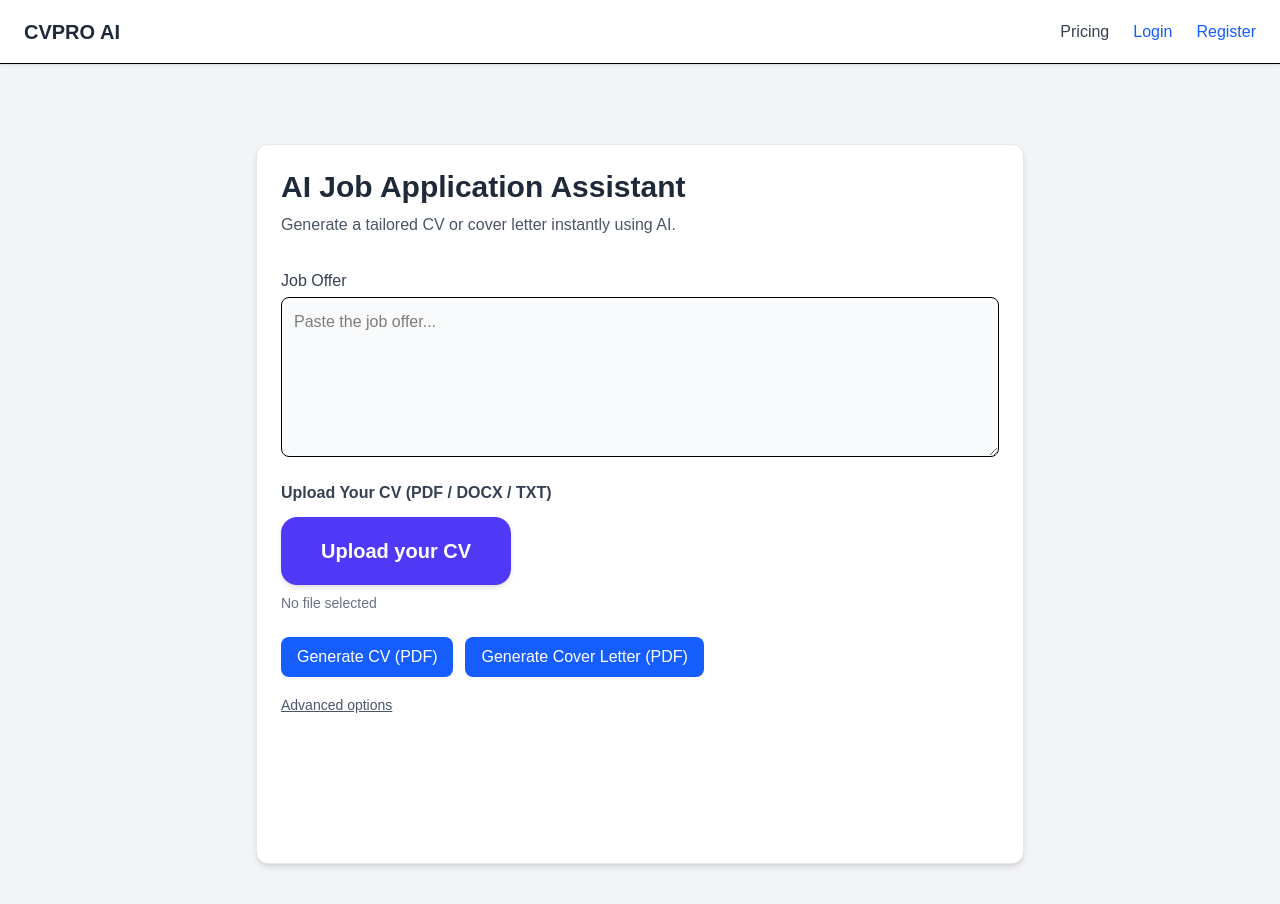
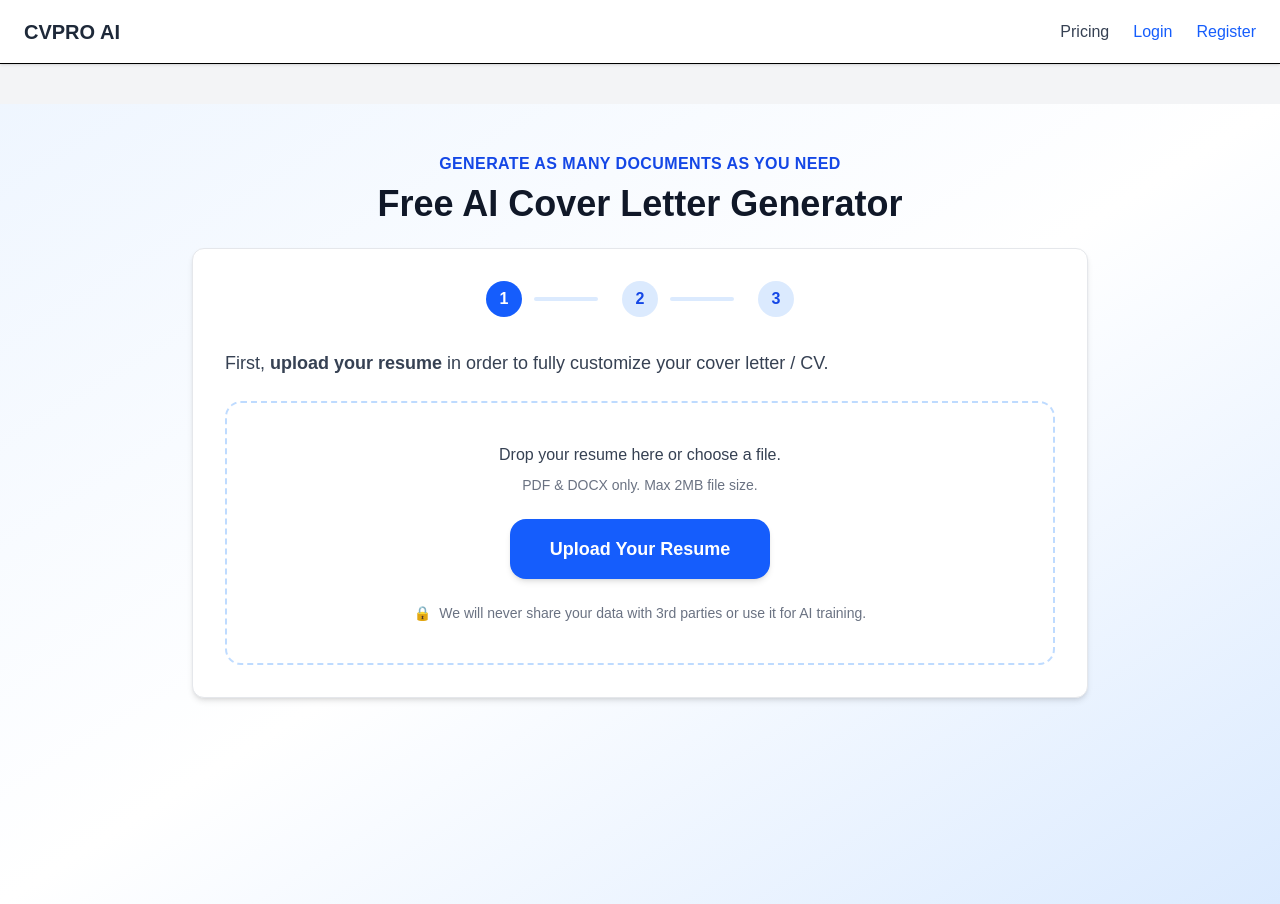
Before and after one commit to sofmega/CV_generator, a React (Vite) app in the folder frontend/: page / in a window 1280 px wide. Built offline with nearby package versions, Linux system fonts and the light colour scheme; no server answers.

Commit message:
improved UI / UX

```diff
--- a/frontend/src/hooks/useGenerator.ts
+++ b/frontend/src/hooks/useGenerator.ts
@@ -1,125 +1,189 @@
-// src/features/generator/useGenerator.ts
-
 import { useState } from "react";
 import type { ChangeEvent } from "react";
+import { useNavigate } from "react-router-dom";
+
 import { extractCvText, generateDocument } from "../api/generatorApi";
 import type { GenerateType } from "../product/generator/types";
-import { useNavigate } from "react-router-dom";
 import type { ApiError } from "../lib/api";
+
+type Step = 1 | 2 | 3 | 4;
 
 export function useGenerator() {
   const navigate = useNavigate();
 
+  const [step, setStep] = useState<Step>(1);
+
   const [jobOffer, setJobOffer] = useState("");
   const [cvText, setCvText] = useState("");
+
+  const [uploadProgress, setUploadProgress] = useState(0);
+  const [isUploading, setIsUploading] = useState(false);
+  const [uploadedFileName, setUploadedFileName] = useState<string | null>(null);
+
   const [generatedText, setGeneratedText] = useState("");
+  const [generatedPdfBlob, setGeneratedPdfBlob] = useState<Blob | null>(null);
+
+  // ✅ PDF preview URL (so user can SEE the generated PDF)
+  const [pdfPreviewUrl, setPdfPreviewUrl] = useState<string | null>(null);
+
   const [isLoading, setIsLoading] = useState(false);
   const [error, setError] = useState<string | null>(null);
   const [lastType, setLastType] = useState<GenerateType | null>(null);
 
-  // ---------------------------------------------------------------------------
-  // Upload CV
-  // ---------------------------------------------------------------------------
+  const cleanupPdfUrl = () => {
+    if (pdfPreviewUrl) {
+      URL.revokeObjectURL(pdfPreviewUrl);
+    }
+    setPdfPreviewUrl(null);
+  };
+
+  const resetAll = () => {
+    cleanupPdfUrl();
+
+    setStep(1);
+    setJobOffer("");
+    setCvText("");
+    setUploadProgress(0);
+    setIsUploading(false);
+    setUploadedFileName(null);
+    setGeneratedText("");
+    setGeneratedPdfBlob(null);
+    setError(null);
+    setIsLoading(false);
+    setLastType(null);
+  };
+
   const handleCVUpload = async (e: ChangeEvent<HTMLInputElement>) => {
     const file = e.target.files?.[0];
     if (!file) return;
 
     setError(null);
+    setUploadedFileName(file.name);
+
+    // Step 2: uploading UI
+    setStep(2);
+    setIsUploading(true);
+    setUploadProgress(1);
 
     try {
-      const text = await extractCvText(file);
+      const text = await extractCvText(file, (p) => setUploadProgress(p));
       setCvText(text);
+
+      setIsUploading(false);
+      setUploadProgress(100);
+
+      // Done -> step 3
+      setStep(3);
     } catch (err: unknown) {
+      setIsUploading(false);
+
       const apiErr = err as ApiError;
-
-      if (typeof apiErr.status === "number" && apiErr.status === 401) {
+      if (typeof apiErr?.status === "number" && apiErr.status === 401) {
         navigate("/login");
         return;
       }
 
-      setError(apiErr.message);
+      setError(apiErr?.message || "Upload failed. Please try again.");
+      setStep(1);
     }
   };
 
-  // ---------------------------------------------------------------------------
-  // Generate document (CV or Cover Letter)
-  // ---------------------------------------------------------------------------
   const handleGenerate = async (type: GenerateType) => {
     if (!jobOffer.trim()) {
-      setError("Please paste the job offer first.");
+      setError("Please paste the job description first.");
       return;
     }
 
     setIsLoading(true);
     setError(null);
+
+    // reset outputs
     setGeneratedText("");
+    setGeneratedPdfBlob(null);
+    cleanupPdfUrl();
+
     setLastType(type);
 
     try {
-      const result = await generateDocument({
-        jobOffer,
-        cvText,
-        type,
-      });
+      const result = await generateDocument({ jobOffer, cvText, type });
 
-      // PDF
       if (result.pdfBlob) {
         const url = URL.createObjectURL(result.pdfBlob);
-        const a = document.createElement("a");
-        a.href = url;
-
-        a.download = type === "cv-pdf" ? "CV.pdf" : "Cover_Letter.pdf";
-        a.click();
-        URL.revokeObjectURL(url);
+        setPdfPreviewUrl(url);
+        setGeneratedPdfBlob(result.pdfBlob);
+        setStep(4);
         return;
       }
 
-      // Text
       if (result.text) {
         setGeneratedText(result.text);
+        setStep(4);
+        return;
       }
+
+      setError("No output returned from the server.");
     } catch (err: unknown) {
       const apiErr = err as ApiError;
 
-      if (apiErr.status === 401) {
+      if (apiErr?.status === 401) {
         navigate("/login");
         return;
       }
 
-      setError(apiErr.message || "Generation failed.");
+      setError(apiErr?.message || "Generation failed. Please try again.");
     } finally {
       setIsLoading(false);
     }
   };
 
-  // ---------------------------------------------------------------------------
-  // Download text result
-  // ---------------------------------------------------------------------------
-  const handleDownload = () => {
+  const downloadText = (filename: string) => {
     if (!generatedText) return;
-
-    const blob = new Blob([generatedText], { type: "text/plain" });
+    const blob = new Blob([generatedText], { type: "text/plain;charset=utf-8" });
     const url = URL.createObjectURL(blob);
     const a = document.createElement("a");
+    a.href = url;
+    a.download = filename;
+    a.click();
+    URL.revokeObjectURL(url);
+  };
 
+  const downloadPdf = (filename: string) => {
+    if (!generatedPdfBlob) return;
+    const url = URL.createObjectURL(generatedPdfBlob);
+    const a = document.createElement("a");
     a.href = url;
-    a.download = "cv.txt";
+    a.download = filename;
     a.click();
-
     URL.revokeObjectURL(url);
   };
 
   return {
+    step,
+    setStep,
+    resetAll,
+
     jobOffer,
+    setJobOffer,
+
     cvText,
+
+    uploadProgress,
+    isUploading,
+    uploadedFileName,
+
     generatedText,
+    setGeneratedText,
+
+    generatedPdfBlob,
+    pdfPreviewUrl,
+
     isLoading,
     error,
     lastType,
 
-    setJobOffer,
     handleCVUpload,
     handleGenerate,
-    handleDownload,
+    downloadText,
+    downloadPdf,
   };
 }
--- a/frontend/src/product/generator/GeneratePage.tsx
+++ b/frontend/src/product/generator/GeneratePage.tsx
@@ -1,59 +1,105 @@
-// frontend/src/product/generator/GeneratePage.tsx
-import { useState } from "react";
-import { useGenerator } from "../../hooks/useGenerator";
-import type { GenerateType } from "./types";
-
 import Card from "../../components/ui/Card";
 import Textarea from "../../components/ui/Textarea";
 import Button from "../../components/ui/Button";
+import { useGenerator } from "../../hooks/useGenerator";
+
+function Stepper({ step }: { step: number }) {
+  return (
+    <div className="flex items-center justify-center gap-6 mb-8">
+      {[1, 2, 3].map((n) => {
+        const done = step > n;
+        const active = step === n;
+
+        return (
+          <div key={n} className="flex items-center gap-3">
+            <div
+              className={[
+                "w-9 h-9 rounded-full flex items-center justify-center font-bold",
+                done ? "bg-emerald-500 text-white" : "",
+                active ? "bg-blue-600 text-white" : "",
+                !done && !active ? "bg-blue-100 text-blue-700" : "",
+              ].join(" ")}
+            >
+              {done ? "✓" : n}
+            </div>
+
+            {n !== 3 && (
+              <div className="w-16 h-1 rounded bg-blue-100 overflow-hidden">
+                <div
+                  className={[
+                    "h-full transition-all",
+                    step > n ? "w-full bg-blue-600" : "w-0 bg-blue-600",
+                  ].join(" ")}
+                />
+              </div>
+            )}
+          </div>
+        );
+      })}
+    </div>
+  );
+}
 
 export function GeneratePage() {
   const {
+    step,
+    setStep,
+    resetAll,
+
     jobOffer,
-    cvText,
+    setJobOffer,
+
+    uploadProgress,
+    isUploading,
+    uploadedFileName,
+
+    generatedText,
+    setGeneratedText,
+
+    generatedPdfBlob,
+    pdfPreviewUrl,
+
     isLoading,
     error,
     lastType,
-    setJobOffer,
+
     handleCVUpload,
     handleGenerate,
+    downloadText,
+    downloadPdf,
   } = useGenerator();
 
-  const [showAdvanced, setShowAdvanced] = useState(false);
+  return (
+    <div className="min-h-screen px-4 py-12 bg-gradient-to-br from-blue-50 via-white to-blue-100">
+      <div className="max-w-4xl mx-auto">
+        <div className="text-center mb-6">
+          <p className="text-blue-700 font-semibold tracking-wide">
+            GENERATE AS MANY DOCUMENTS AS YOU NEED
+          </p>
+          <h1 className="text-4xl font-black text-gray-900 mt-2">
+            Free AI Cover Letter Generator
+          </h1>
+        </div>
 
-  const onGenerateClick = (type: GenerateType) => {
-    handleGenerate(type);
-  };
+        <Card className="w-full p-8 rounded-3xl shadow-lg">
+          {step !== 4 && <Stepper step={step} />}
 
-  return (
-    <div className="min-h-screen bg-gray-100 flex justify-center px-4 py-10">
-      <Card className="w-full max-w-3xl">
-        <h1 className="text-3xl font-bold mb-2 text-gray-800">
-          AI Job Application Assistant
-        </h1>
-
-        <p className="text-gray-600 mb-8">
-          Generate a tailored CV or cover letter instantly using AI.
+          {/* STEP 1 */}
+          {step === 1 && (
+            <div>
+              <p className="text-gray-700 mb-6 text-lg">
+                First, <span className="font-bold">upload your resume</span> in order to
+                fully customize your cover letter / CV.
               </p>
 
-        {/* Job Offer */}
-        <div className="mb-6">
-          <Textarea
-            label="Job Offer"
-            placeholder="Paste the job offer..."
-            value={jobOffer}
-            onChange={(e) => setJobOffer(e.target.value)}
-            className="h-40"
-          />
-        </div>
+              <div className="border-2 border-dashed border-blue-200 rounded-2xl p-10 text-center">
+                <p className="text-gray-700 mb-2">
+                  Drop your resume here or choose a file.
+                </p>
+                <p className="text-sm text-gray-500 mb-6">
+                  PDF & DOCX only. Max 2MB file size.
+                </p>
 
-        {/* CV Upload (Professional button) */}
-        <div className="mb-6">
-          <label className="block font-semibold mb-3 text-gray-700">
-            Upload Your CV (PDF / DOCX / TXT)
-          </label>
-
-          {/* Hidden native input */}
                 <input
                   id="cv-upload"
                   type="file"
@@ -62,71 +108,185 @@ export function GeneratePage() {
                   className="hidden"
                 />
 
-          {/* Styled button */}
                 <label
                   htmlFor="cv-upload"
-            className="inline-flex items-center justify-center w-full sm:w-auto px-10 py-5 rounded-2xl bg-indigo-600 text-white font-bold text-xl shadow-md cursor-pointer hover:bg-indigo-700 transition"
+                  className="inline-flex items-center justify-center px-10 py-4 rounded-2xl bg-blue-600 text-white font-bold text-lg shadow-md cursor-pointer hover:bg-blue-700 transition"
                 >
-            Upload your CV
+                  Upload Your Resume
                 </label>
 
-          {/* Status text */}
-          <p className="text-sm text-gray-500 mt-2">
-            {cvText ? "File selected ✅" : "No file selected"}
+                <div className="mt-6 text-sm text-gray-500 flex items-center justify-center gap-2">
+                  <span>🔒</span>
+                  <span>
+                    We will never share your data with 3rd parties or use it for AI training.
+                  </span>
+                </div>
+              </div>
+
+              {error && <p className="text-red-600 mt-4 font-medium">{error}</p>}
+            </div>
+          )}
+
+          {/* STEP 2 */}
+          {step === 2 && (
+            <div>
+              <div className="w-full border rounded-xl p-4 flex items-center justify-between gap-4 mb-8">
+                <div className="flex-1">
+                  <div className="flex items-center justify-between text-sm text-gray-700 mb-2">
+                    <span>
+                      Uploading resume{uploadedFileName ? `: ${uploadedFileName}` : "..."}
+                    </span>
+                    <span className="text-gray-500">({uploadProgress}% complete)</span>
+                  </div>
+
+                  <div className="w-full h-2 bg-gray-200 rounded-full overflow-hidden">
+                    <div
+                      className="h-full bg-blue-600 transition-all"
+                      style={{ width: `${uploadProgress}%` }}
+                    />
+                  </div>
+                </div>
+
+                <button
+                  type="button"
+                  className="text-gray-400 hover:text-gray-700 text-xl"
+                  onClick={resetAll}
+                  aria-label="Cancel upload"
+                >
+                  ×
+                </button>
+              </div>
+
+              <div className="text-center text-gray-600">
+                {isUploading ? "Extracting CV text, please wait…" : "Done!"}
+              </div>
+
+              {error && <p className="text-red-600 mt-4 font-medium">{error}</p>}
+            </div>
+          )}
+
+          {/* STEP 3 */}
+          {step === 3 && (
+            <div>
+              <p className="text-gray-700 mb-6 text-lg">
+                Now, paste the <span className="font-bold">job description</span> (or the entire job ad).
               </p>
 
-          {cvText && (
-            <p className="text-green-600 mt-2 font-medium">
-              ✔ CV scanned successfully
-            </p>
-          )}
-        </div>
+              <Textarea
+                label=""
+                placeholder="Paste here..."
+                value={jobOffer}
+                onChange={(e) => setJobOffer(e.target.value)}
+                className="h-52"
+              />
 
-        {/* MAIN ACTIONS (only 2 visible) */}
-        <div className="flex flex-wrap gap-3 mb-4">
-          <Button
-            variant="primary"
-            onClick={() => onGenerateClick("cv-pdf")}
-            loading={isLoading && lastType === "cv-pdf"}
-          >
-            Generate CV (PDF)
+              <div className="mt-6 flex flex-wrap gap-4 justify-end">
+                <Button variant="secondary" onClick={() => setStep(1)}>
+                  Back
                 </Button>
 
                 <Button
-            variant="primary"
-            onClick={() => onGenerateClick("coverLetter")}
+                  onClick={() => handleGenerate("cv")}
+                  loading={isLoading && lastType === "cv"}
+                >
+                  Generate CV
+                </Button>
+
+                <Button
+                  onClick={() => handleGenerate("coverLetter")}
                   loading={isLoading && lastType === "coverLetter"}
                 >
-            Generate Cover Letter (PDF)
+                  Generate Cover Letter
                 </Button>
               </div>
 
-        {/* ADVANCED TOGGLE */}
-        <button
-          type="button"
-          onClick={() => setShowAdvanced((v) => !v)}
-          className="text-sm text-gray-600 hover:text-gray-900 underline mb-4"
-        >
-          {showAdvanced ? "Hide advanced options" : "Advanced options"}
-        </button>
-
-        {/* ADVANCED OPTIONS */}
-        {showAdvanced && (
-          <div className="flex flex-wrap gap-3 mb-6 p-4 bg-gray-50 rounded-md border">
-            <Button
-              variant="secondary"
-              onClick={() => onGenerateClick("cv")}
-              loading={isLoading && lastType === "cv"}
-            >
-              Generate CV (Text)
-            </Button>
-
-            {/* If you later add a real cover-letter-text type, we can add it here */}
+              {error && <p className="text-red-600 mt-4 font-medium">{error}</p>}
             </div>
           )}
 
-        {error && <p className="text-red-600 font-medium">{error}</p>}
+          {/* STEP 4 */}
+          {step === 4 && (
+            <div>
+              <div className="flex items-center justify-between gap-4 mb-6">
+                <h2 className="text-2xl font-black text-gray-900">
+                  Your generated document
+                </h2>
+
+                <div className="flex gap-3">
+                  <Button variant="secondary" onClick={() => setStep(3)}>
+                    Back
+                  </Button>
+                  <Button variant="secondary" onClick={resetAll}>
+                    Start over
+                  </Button>
+                </div>
+              </div>
+
+              {/* TEXT RESULT (editable preview) */}
+              {generatedText && (
+                <>
+                  <div className="border rounded-2xl overflow-hidden bg-white">
+                    <div className="p-4 border-b bg-gray-50 flex items-center justify-between">
+                      <div className="text-sm text-gray-700 font-medium">
+                        Editable text output
+                      </div>
+                      <div className="flex gap-2">
+                        <Button
+                          onClick={() => downloadText("Generated.txt")}
+                          className="px-4 py-2"
+                        >
+                          Download
+                        </Button>
+                      </div>
+                    </div>
+
+                    <textarea
+                      className="w-full min-h-[360px] outline-none resize-y p-4 text-gray-800"
+                      value={generatedText}
+                      onChange={(e) => setGeneratedText(e.target.value)}
+                    />
+                  </div>
+                </>
+              )}
+
+              {/* PDF RESULT (✅ preview before download) */}
+              {generatedPdfBlob && pdfPreviewUrl && (
+                <>
+                  <div className="border rounded-2xl overflow-hidden bg-white">
+                    <div className="p-4 border-b bg-gray-50 flex items-center justify-between">
+                      <div className="text-sm text-gray-700 font-medium">
+                        PDF preview
+                      </div>
+                      <Button
+                        onClick={() =>
+                          downloadPdf(lastType === "cv-pdf" ? "CV.pdf" : "Cover_Letter.pdf")
+                        }
+                        className="px-4 py-2"
+                      >
+                        Download PDF
+                      </Button>
+                    </div>
+
+                    <div className="h-[560px] w-full">
+                      <iframe
+                        title="PDF preview"
+                        src={pdfPreviewUrl}
+                        className="w-full h-full"
+                      />
+                    </div>
+                  </div>
+                </>
+              )}
+
+              {!generatedText && !generatedPdfBlob && (
+                <p className="text-gray-600">No output to display.</p>
+              )}
+
+              {error && <p className="text-red-600 mt-4 font-medium">{error}</p>}
+            </div>
+          )}
         </Card>
+      </div>
     </div>
   );
 }
--- a/frontend/src/product/generator/types.ts
+++ b/frontend/src/product/generator/types.ts
@@ -1,5 +1,5 @@
 // frontend/src/product/generator/types.ts
-export type GenerateType = "cv" | "cv-pdf" | "coverLetter";
+export type GenerateType = "cv" | "cv-pdf" | "coverLetter" | "coverLetterText";
 
 export interface GenerateResponse {
   content?: string;
```
Also changed, not shown: frontend/src/api/generatorApi.ts (+49 -51 lines). Lines whose indentation alone changed are shown as unchanged.
